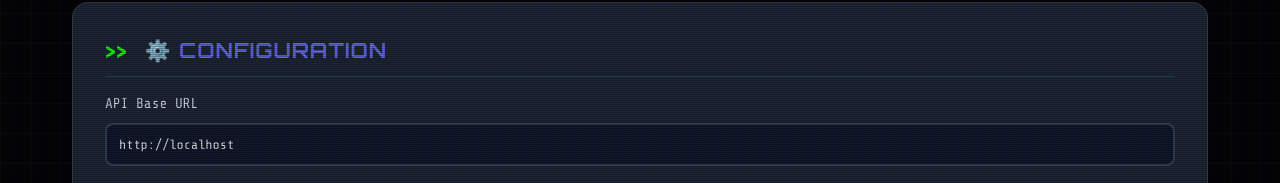
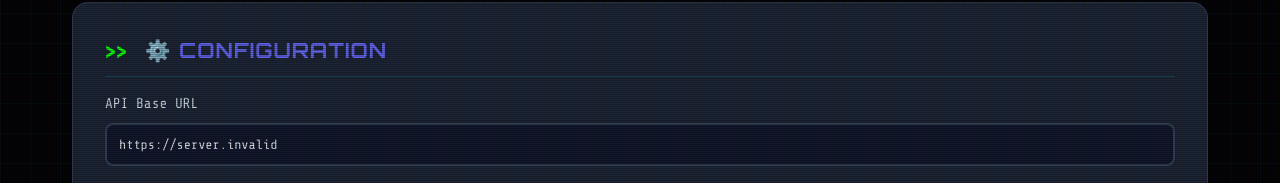
Before and after one commit to Prashant9998/agentic-AI-honeypot, a React (Vite) app in the folder cyber-sentinel-react/: page / in a window 1280 px wide. Both pictures are taken after a click on the button "🧪 API TESTER". Shown: the part 617-800 px from the top of the page. Built offline with nearby package versions, Linux system fonts and the light colour scheme; no server answers.

Commit message:
Configure Render Blueprints for full-stack deployment

```diff
--- a/cyber-sentinel-react/src/components/ApiTester.jsx
+++ b/cyber-sentinel-react/src/components/ApiTester.jsx
@@ -25,8 +25,9 @@ function ApiTester({ onBack }) {
     const [authResponse, setAuthResponse] = useState('Click "Test Unauthorized Access"...');
 
     useEffect(() => {
-        // Auto-detect API base URL
-        setApiUrl(window.location.origin);
+        // Auto-detect API base URL (Env var for Render, window.location for localhost/unified)
+        const envApiUrl = import.meta.env.VITE_API_URL;
+        setApiUrl(envApiUrl || window.location.origin);
         // Check server status
         checkServerStatus();
     }, []);
```
Also changed, not shown: 1 other file (tests, documents, lock files or other folders).
